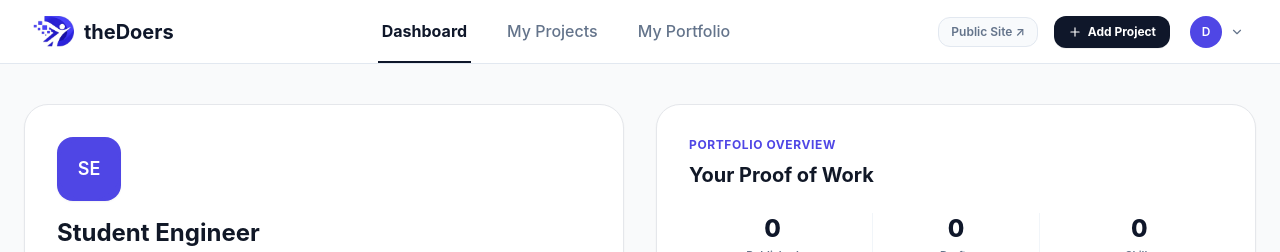
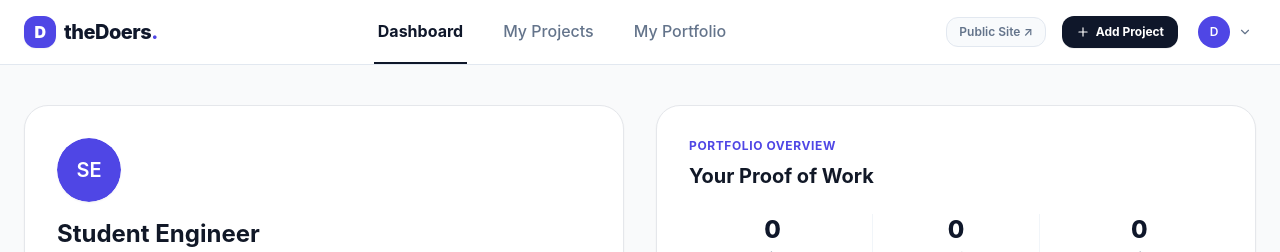
Before and after one commit to AroTech23/theDoers, a Next.js app: page /dashboard in a window 1280 px wide. Shown: the top 252 px of the page. Built offline with nearby package versions, Linux system fonts and the light colour scheme; no server answers.

Commit message:
fix(avatar): ensure circular avatar rendering with real profile photos across /dashboard and DoerNavbar

```diff
--- a/app/dashboard/page.tsx
+++ b/app/dashboard/page.tsx
@@ -78,6 +78,7 @@ export default function DashboardPage() {
   }, [supabase]);
 
   const fullName = profile?.full_name || 'Student Engineer';
+  const avatarUrl = profile?.avatar_url || null;
   const program = profile?.program || 'Computer Science';
   const year = profile?.year || 'Year 3';
   const headline = profile?.headline || 'Ethical IT Engineer';
@@ -112,9 +113,9 @@ export default function DashboardPage() {
         {/* Left Card: Live Profile Snapshot */}
         <div className="bg-white border border-[#E5E7EB] rounded-3xl p-8 shadow-xs flex flex-col justify-between">
           <div className="flex flex-col gap-4">
-            {/* Avatar Circle */}
-            <div className="w-16 h-16 rounded-2xl bg-[#4F46E5] flex items-center justify-center text-white text-xl font-bold shadow-xs">
-              <Avatar name={fullName} size="lg" />
+            {/* Circular Avatar */}
+            <div className="w-16 h-16 rounded-full overflow-hidden flex items-center justify-center shadow-xs">
+              <Avatar name={fullName} imageUrl={avatarUrl || undefined} size="lg" className="w-16 h-16 text-xl rounded-full" />
             </div>
 
             {/* Name & Academic info */}
--- a/components/layout/DoerNavbar.tsx
+++ b/components/layout/DoerNavbar.tsx
@@ -13,6 +13,7 @@ export default function DoerNavbar() {
   const supabase = createClient()
   const [dropdownOpen, setDropdownOpen] = useState(false)
   const [userName, setUserName] = useState<string>('Doer')
+  const [userAvatar, setUserAvatar] = useState<string | undefined>(undefined)
   const [username, setUsername] = useState<string>('')
 
   useEffect(() => {
@@ -28,7 +29,7 @@ export default function DoerNavbar() {
       if (user) {
         const { data: profile } = await supabase
           .from('users')
-          .select('full_name, username')
+          .select('full_name, username, avatar_url')
           .eq('id', user.id)
           .maybeSingle()
 
@@ -41,6 +42,9 @@ export default function DoerNavbar() {
           }
           if (profile.username) {
             setUsername(profile.username)
+          }
+          if (profile.avatar_url) {
+            setUserAvatar(profile.avatar_url)
           }
         }
       }
@@ -60,24 +64,27 @@ export default function DoerNavbar() {
     if (typeof window !== 'undefined') {
       localStorage.removeItem('thedoers_auth_role')
       localStorage.removeItem('thedoers_user_name')
-      document.cookie = "thedoers_auth_role=; path=/; max-age=0;"
+      localStorage.removeItem('thedoers_user_email')
     }
     router.push('/login')
   }
 
   return (
-    <nav className="w-full bg-white border-b border-[#E2E8F0] sticky top-0 z-50 h-16">
-      <div className="w-full px-6 md:px-8 h-full flex items-center justify-between">
-        {/* Left: Logo (links to /dashboard) */}
-        <div className="flex-shrink-0">
-          <Link href="/dashboard" className="flex items-center gap-2.5 text-xl font-bold text-[#0F172A] hover:text-[#4F46E5] transition-colors group" title="theDoers Dashboard">
-            <img src="/logo-icon.png" alt="theDoers logo" className="h-8 w-auto object-contain group-hover:scale-105 transition-transform" />
-            <span>theDoers</span>
+    <nav className="w-full bg-white border-b border-[#E2E8F0] sticky top-0 z-50">
+      <div className="max-w-7xl mx-auto px-6 h-16 flex items-center justify-between">
+
+        {/* Left: theDoers Brand Logo */}
+        <div className="flex items-center gap-8">
+          <Link href="/" className="font-extrabold text-xl tracking-tight text-[#0F172A] flex items-center gap-2">
+            <span className="w-8 h-8 rounded-xl bg-[#4F46E5] text-white flex items-center justify-center font-black text-base shadow-xs">
+              D
+            </span>
+            <span>theDoers<span className="text-[#4F46E5]">.</span></span>
           </Link>
         </div>
 
-        {/* Center: Tabs */}
-        <div className="hidden md:flex h-full items-center gap-8">
+        {/* Center: Navigation Tabs */}
+        <div className="hidden md:flex items-center gap-8 h-full">
           <Link
             href="/dashboard"
             className={`h-full flex items-center px-1 border-b-2 transition-colors ${
@@ -128,9 +135,9 @@ export default function DoerNavbar() {
           <div className="relative">
             <button
               onClick={() => setDropdownOpen(!dropdownOpen)}
-              className="flex items-center gap-2 focus:outline-none cursor-pointer p-1 rounded-xl hover:bg-[#F8FAFC]"
+              className="flex items-center gap-2 focus:outline-none cursor-pointer p-1 rounded-full hover:bg-[#F8FAFC]"
             >
-              <Avatar name={userName} size="sm" />
+              <Avatar name={userName} imageUrl={userAvatar} size="sm" className="rounded-full overflow-hidden" />
               <ChevronDown size={14} className="text-[#64748B]" />
             </button>
 
@@ -138,33 +145,50 @@ export default function DoerNavbar() {
               <div className="absolute right-0 mt-2 w-52 bg-white border border-[#E2E8F0] rounded-2xl shadow-lg py-2 z-50 animate-in fade-in slide-in-from-top-2 duration-150">
                 <div className="px-4 py-2 border-b border-[#F1F5F9] mb-1">
                   <p className="text-xs font-bold text-[#0F172A] truncate">{userName}</p>
-                  <p className="text-[10px] text-[#64748B]">Doer Member</p>
+                  <p className="text-[11px] text-[#64748B] truncate">Student Engineer</p>
                 </div>
+
+                <Link
+                  href="/dashboard/profile"
+                  onClick={() => setDropdownOpen(false)}
+                  className="block px-4 py-2 text-xs font-medium text-[#334155] hover:bg-[#F8FAFC] hover:text-[#0F172A] transition-colors"
+                >
+                  Edit Profile
+                </Link>
+
+                <Link
+                  href={`/doers/${username || 'doer'}?from=dashboard`}
+                  onClick={() => setDropdownOpen(false)}
+                  className="block px-4 py-2 text-xs font-medium text-[#334155] hover:bg-[#F8FAFC] hover:text-[#0F172A] transition-colors"
+                >
+                  View Public Portfolio ↗
+                </Link>
+
                 <Link
                   href="/dashboard/settings"
-                  className="block px-4 py-2 text-xs font-semibold text-[#0F172A] hover:bg-[#F8FAFC]"
                   onClick={() => setDropdownOpen(false)}
+                  className="block px-4 py-2 text-xs font-medium text-[#334155] hover:bg-[#F8FAFC] hover:text-[#0F172A] transition-colors"
                 >
                   Account Settings
                 </Link>
-                <Link
-                  href={username ? `/doers/${username}` : '/dashboard/profile'}
-                  className="block px-4 py-2 text-xs font-semibold text-[#0F172A] hover:bg-[#F8FAFC]"
-                  onClick={() => setDropdownOpen(false)}
-                >
-                  View Public Profile ↗
-                </Link>
+
                 <div className="border-t border-[#F1F5F9] my-1" />
+
                 <button
-                  onClick={handleLogout}
-                  className="w-full text-left px-4 py-2 text-xs font-bold text-[#EF4444] hover:bg-[#FEF2F2] flex items-center gap-2 cursor-pointer"
+                  onClick={() => {
+                    setDropdownOpen(false)
+                    handleLogout()
+                  }}
+                  className="w-full text-left px-4 py-2 text-xs font-bold text-[#EF4444] hover:bg-[#FEF2F2] flex items-center gap-2 transition-colors cursor-pointer"
                 >
                   <LogOut size={13} /> Log Out
                 </button>
               </div>
             )}
           </div>
+
         </div>
+
       </div>
     </nav>
   )
```
